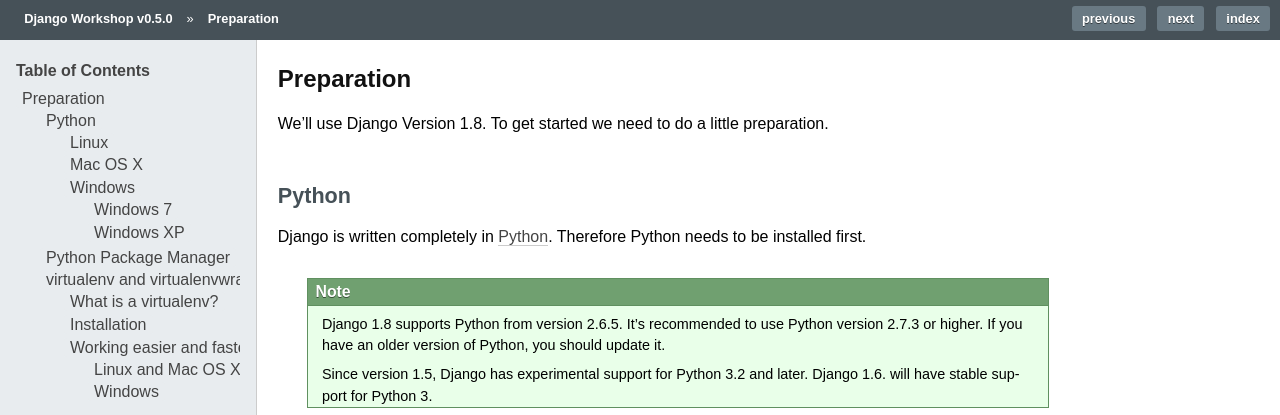
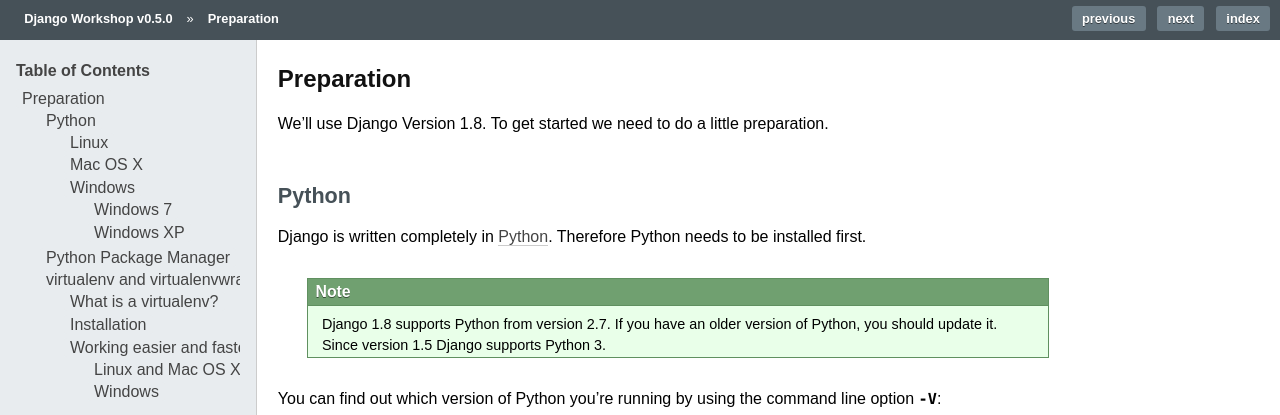
Before and after one commit to keimlink/django-workshop, a Sphinx documentation site: the page built from docs/preparation.rst, in a window 1280 px wide and 900 px high, cut to the strip 0-415 px from the top of the window. Built offline with Sphinx 7.4.7, drawn with Linux system fonts in a browser that asks for light colours; comment, search, counter and statistics services are not loaded; some of the changed text lies outside the part shown.

Commit message:
Updated preparation instructions
Python 2.6 is no longer supported.
curl command must use --location option to follow redirect.

```diff
--- a/docs/preparation.rst
+++ b/docs/preparation.rst
@@ -15,12 +15,9 @@
 
 .. note::
 
-    Django |djangoversion| supports Python from version 2.6.5. It's
-    recommended to use Python version 2.7.3 or higher. If you have an
-    older version of Python, you should update it.
-
-    Since version 1.5, Django has experimental support for Python 3.2
-    and later. Django 1.6. will have stable support for Python 3.
+    Django |djangoversion| supports Python from version 2.7. If you have an
+    older version of Python, you should update it. Since version 1.5 Django
+    supports Python 3.
 
 You can find out which version of Python you're running by using the
 command line option :option:`-V`:
```
Also changed, not shown: other parts of docs/preparation.rst (+1 -1 lines).
